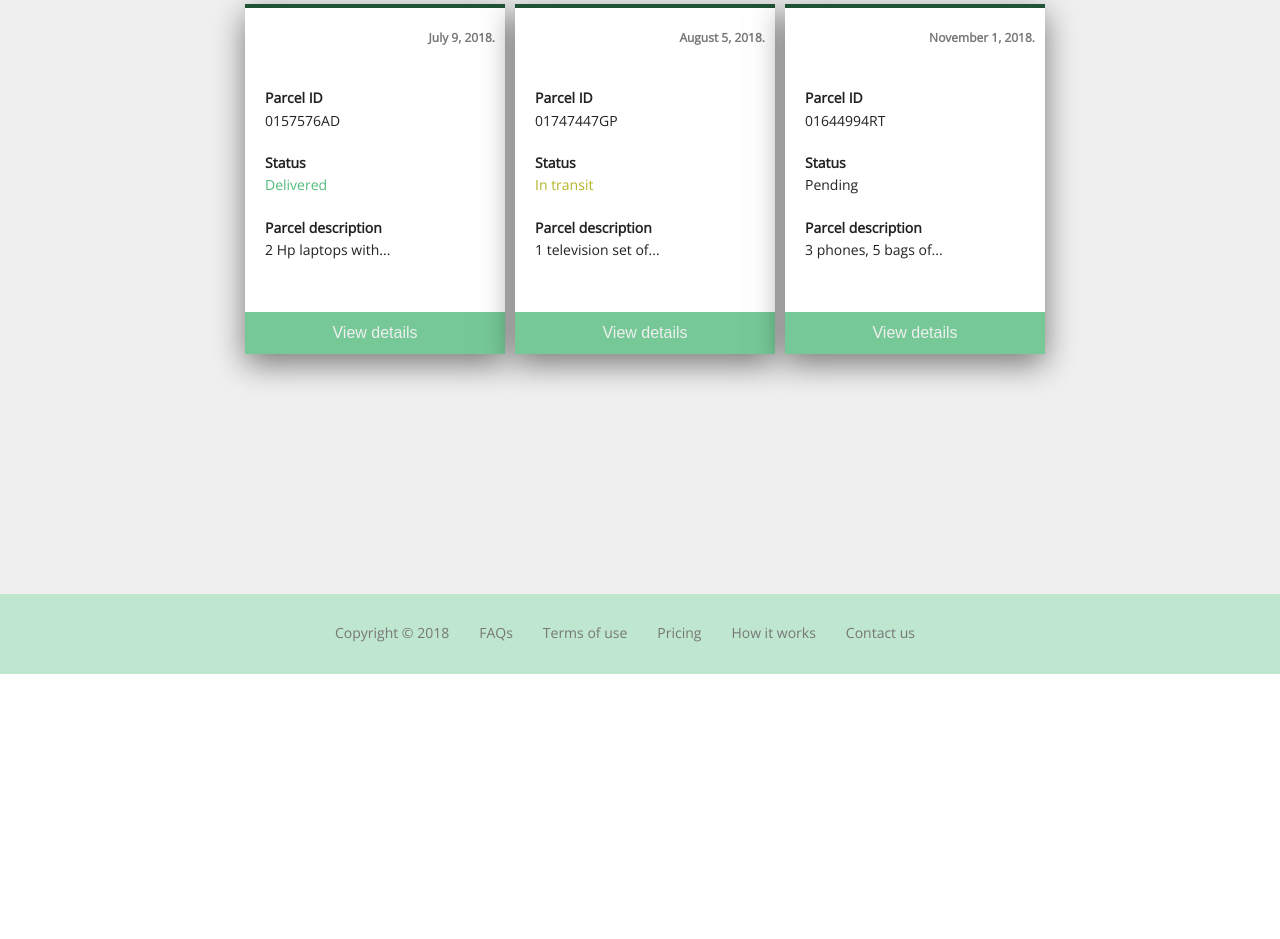
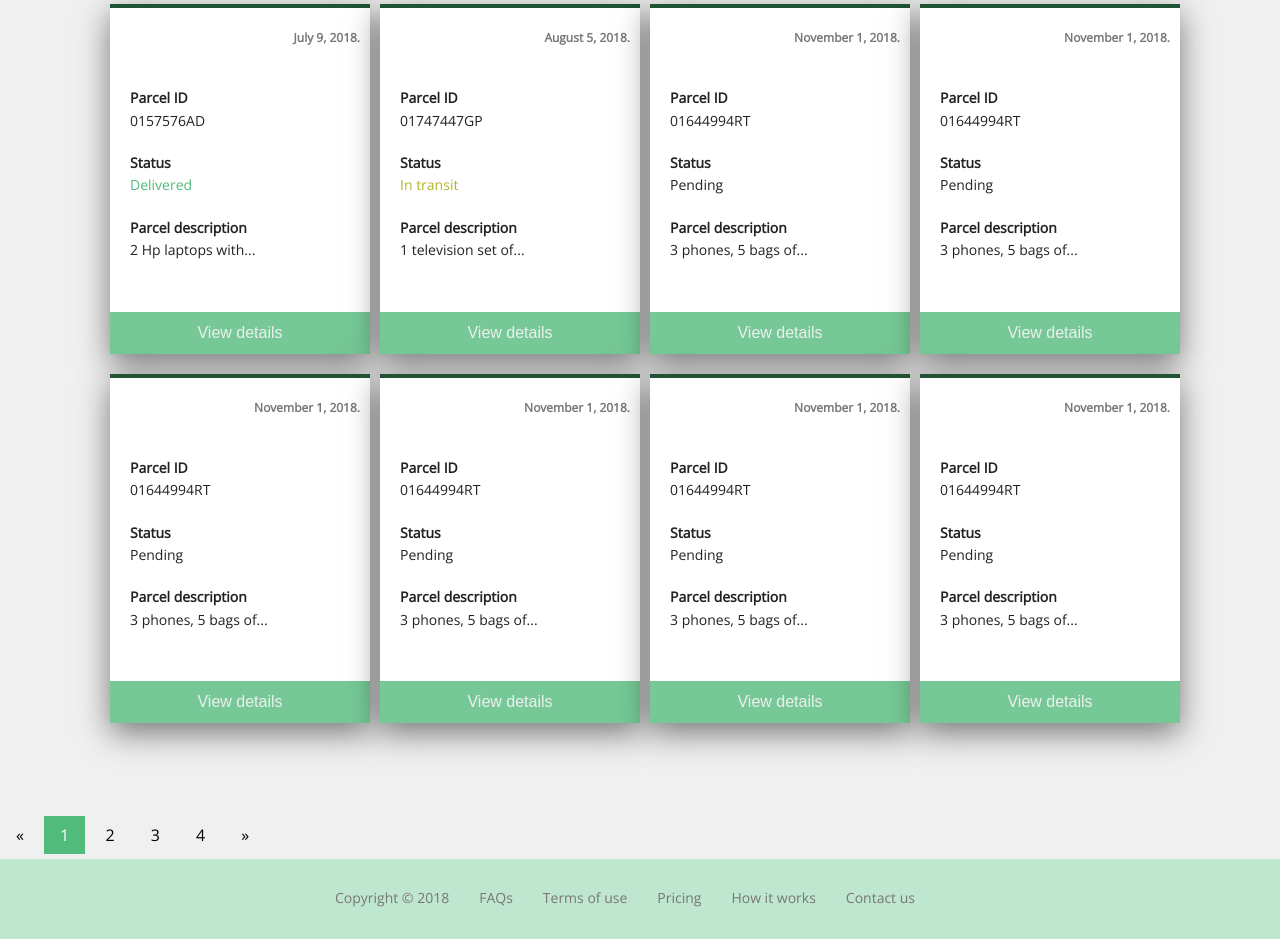
Before and after one commit to divinediscipline/send-it, a plain HTML site: page UI/dashboard.html in a window 1280 px wide. Shown: the part 236-1175 px from the top of the page. Before the commit the page ends 910 px from the top, so only its background shows below. Drawn offline with nearby package versions, Linux system fonts and the light colour scheme; a web font is replaced by a local one.

Commit message:
chore(api): implement LFA UI feedback
-add more cards to dashboard page and centralize them
-add profie image to profile page
-add profile drop down

[Delivers #161913794]

```diff
--- a/UI/css/dashboard.css
+++ b/UI/css/dashboard.css
@@ -101,6 +101,7 @@
 
 .main-content {
   background-color: #f0f0f0;
+  /* position: relative; */
 }
 
 .main-content__heading-primary {
@@ -123,15 +124,15 @@
   display: flex;
   flex-wrap: wrap;
   justify-content: center;
-  margin: 5rem 2rem 0;
+  margin: 3rem 2rem 0  2rem;
   color: #222;
-  padding-bottom: 24rem;
+  padding-bottom: 10rem;
 }
 
 .order-cards__card {
   flex: 0 1 26rem;
   background-color: red;
-  margin-left: 1rem;
+  margin: 2rem 0 0 1rem;
   background-color: #fff;
   border-top: 4px solid #205334;
   box-shadow: 0 1rem 3rem rgba(0, 0, 0, 0.5);
@@ -198,11 +199,29 @@
   width: 100%;
   font-size: 1.6rem;
 }
-/*
-.order-cards__btn button:hover {
 
-  color: #205334;
-} */
+
+.pagination__content {
+  display: inline-block;
+  font-size: 1.6rem;
+  margin-bottom: 1rem;
+}
+
+.pagination a {
+  color: black;
+  padding: 8px 16px;
+  text-decoration: none;
+}
+
+.pagination a.active {
+  background-color: #51BB7B;
+  color: white;
+}
+
+.pagination a:hover:not(.active) {
+  background-color: #ddd;
+}
+
 
 .create-order-btn {
   background-color: #51BB7B;
--- a/UI/dashboard.html
+++ b/UI/dashboard.html
@@ -40,7 +40,6 @@
             <a href="./index.html">Log out</a>
           </div>
         </div>
-        <!-- <a href="./index.html" class="header__logout">Log out</a> -->
       </nav>
     </div>
 
@@ -99,12 +98,113 @@
           </div>
           <p class="order-cards__btn"><button>View details</button></p>
         </div>
+
+        <div class="order-cards__card">
+          <p class="order-cards__date">November 1, 2018.</p>
+
+          <div class="order-cards__field-group">
+            <h5 class="order-cards__destination-heading">Parcel ID</h5>
+            <p class="order-cards__destination-text">01644994RT</p>
+          </div>
+          <div class="order-cards__field-group">
+            <h5 class="order-cards__status-heading">Status</h5>
+            <p class="order-cards__status">Pending</p>
+          </div>
+          <div class="order-cards__field-group">
+            <h5 class="order-cards__desc-heading">Parcel description</h5>
+            <p class="order-cards__desc">3 phones, 5 bags of... </p>
+          </div>
+          <p class="order-cards__btn"><button>View details</button></p>
+        </div>
+
+        <div class="order-cards__card">
+          <p class="order-cards__date">November 1, 2018.</p>
+
+          <div class="order-cards__field-group">
+            <h5 class="order-cards__destination-heading">Parcel ID</h5>
+            <p class="order-cards__destination-text">01644994RT</p>
+          </div>
+          <div class="order-cards__field-group">
+            <h5 class="order-cards__status-heading">Status</h5>
+            <p class="order-cards__status">Pending</p>
+          </div>
+          <div class="order-cards__field-group">
+            <h5 class="order-cards__desc-heading">Parcel description</h5>
+            <p class="order-cards__desc">3 phones, 5 bags of... </p>
+          </div>
+          <p class="order-cards__btn"><button>View details</button></p>
+        </div>
+
+        <div class="order-cards__card">
+          <p class="order-cards__date">November 1, 2018.</p>
+
+          <div class="order-cards__field-group">
+            <h5 class="order-cards__destination-heading">Parcel ID</h5>
+            <p class="order-cards__destination-text">01644994RT</p>
+          </div>
+          <div class="order-cards__field-group">
+            <h5 class="order-cards__status-heading">Status</h5>
+            <p class="order-cards__status">Pending</p>
+          </div>
+          <div class="order-cards__field-group">
+            <h5 class="order-cards__desc-heading">Parcel description</h5>
+            <p class="order-cards__desc">3 phones, 5 bags of... </p>
+          </div>
+          <p class="order-cards__btn"><button>View details</button></p>
+        </div>
+
+        <div class="order-cards__card">
+          <p class="order-cards__date">November 1, 2018.</p>
+
+          <div class="order-cards__field-group">
+            <h5 class="order-cards__destination-heading">Parcel ID</h5>
+            <p class="order-cards__destination-text">01644994RT</p>
+          </div>
+          <div class="order-cards__field-group">
+            <h5 class="order-cards__status-heading">Status</h5>
+            <p class="order-cards__status">Pending</p>
+          </div>
+          <div class="order-cards__field-group">
+            <h5 class="order-cards__desc-heading">Parcel description</h5>
+            <p class="order-cards__desc">3 phones, 5 bags of... </p>
+          </div>
+          <p class="order-cards__btn"><button>View details</button></p>
+        </div>
+
+        <div class="order-cards__card">
+          <p class="order-cards__date">November 1, 2018.</p>
+
+          <div class="order-cards__field-group">
+            <h5 class="order-cards__destination-heading">Parcel ID</h5>
+            <p class="order-cards__destination-text">01644994RT</p>
+          </div>
+          <div class="order-cards__field-group">
+            <h5 class="order-cards__status-heading">Status</h5>
+            <p class="order-cards__status">Pending</p>
+          </div>
+          <div class="order-cards__field-group">
+            <h5 class="order-cards__desc-heading">Parcel description</h5>
+            <p class="order-cards__desc">3 phones, 5 bags of... </p>
+          </div>
+          <p class="order-cards__btn"><button>View details</button></p>
+        </div>
       </div>
       <a href="#" class="btn-add-mobile" title="Create new delivery order">
         <i class="fas fa-plus btn-add-mobile__icon"></i>
       </a>
 
       <a href="#" class="create-order-btn"> <i class="fas fa-plus btn-add-desktop"></i>&nbsp New order</a>
+      <div class="pagination">
+          <div class="pagination__content">
+              <a href="#">&laquo;</a>
+              <a href="#" class="active">1</a>
+              <a href="#">2</a>
+              <a href="#">3</a>
+              <a href="#">4</a>
+              <a href="#">&raquo;</a>
+          </div>
+
+        </div>
     </main>
 
     <footer class="footer">
```
